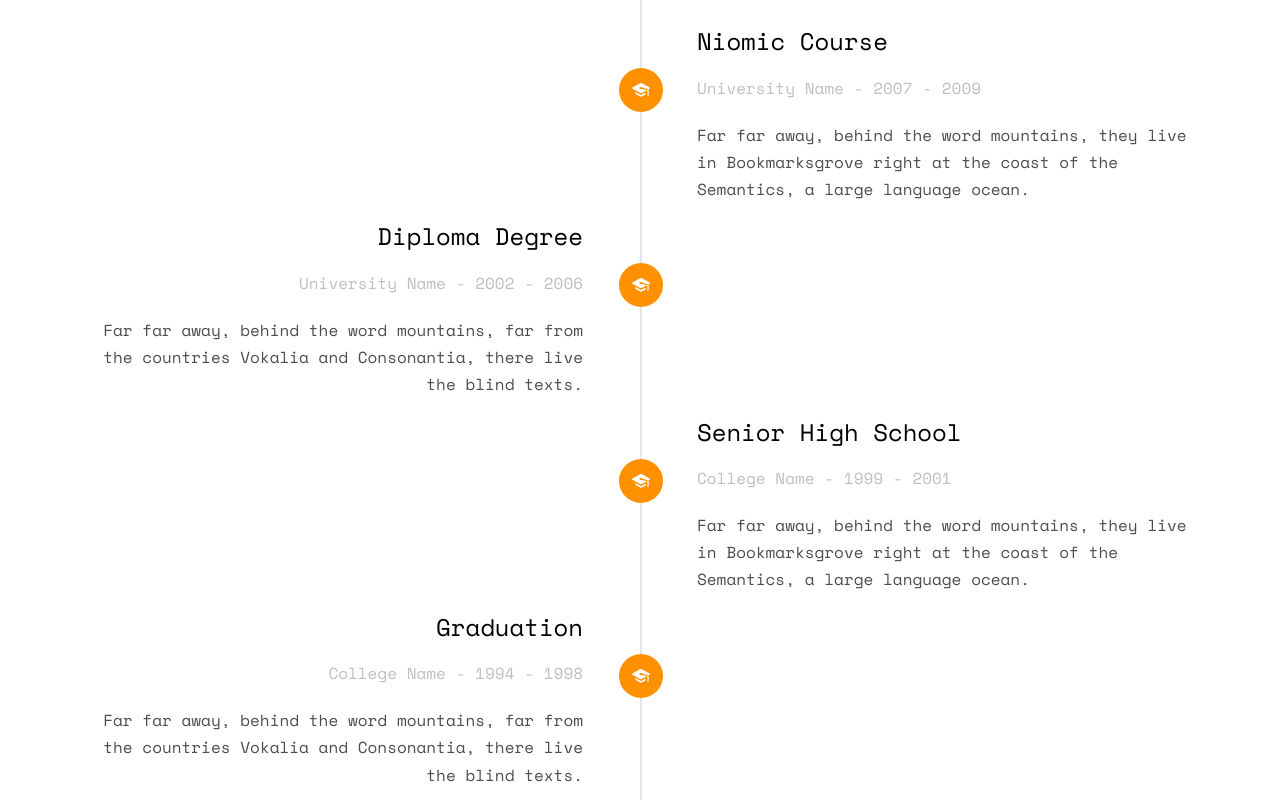
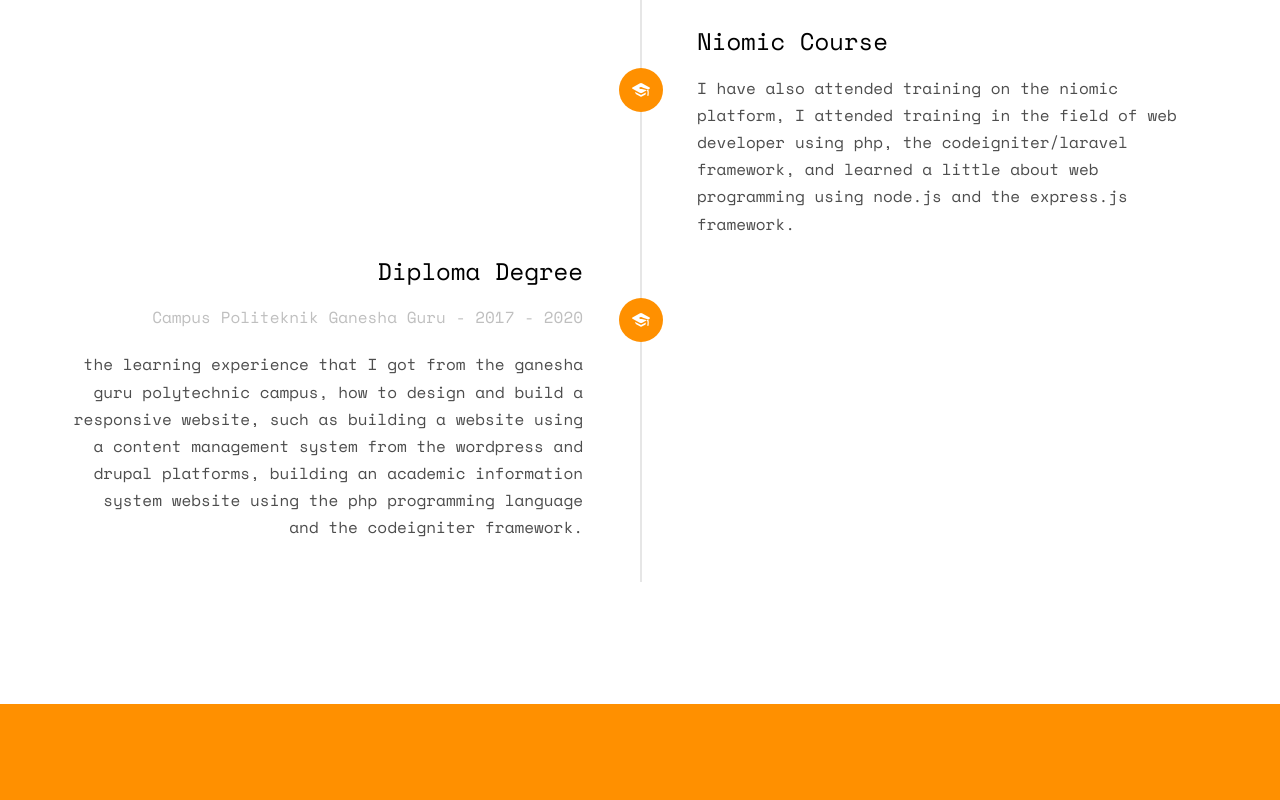
Before and after one commit to kaacyber/myprofil1, a plain HTML site: page index.html in a window 1280 px wide. Shown: the part 2660-3460 px from the top of the page. Drawn offline with nearby package versions, Linux system fonts and the light colour scheme; some packages are replaced by stand-ins of ours; files whose address does not match are found by name.

Commit message:
Update index.html

```diff
--- a/index.html
+++ b/index.html
@@ -164,10 +164,10 @@
 							<div class="timeline-panel">
 								<div class="timeline-heading">
 									<h3 class="timeline-title">Niomic Course</h3>
-									<span class="company">University Name - 2007 - 2009</span>
+									<span class="company"></span>
 								</div>
 								<div class="timeline-body">
-									<p>Far far away, behind the word mountains, they live in Bookmarksgrove right at the coast of the Semantics, a large language ocean.</p>
+									<p>I have also attended training on the niomic platform, I attended training in the field of web developer using php, the codeigniter/laravel framework, and learned a little about web programming using node.js and the express.js framework.</p>
 								</div>
 							</div>
 						</li>
@@ -176,37 +176,14 @@
 							<div class="timeline-panel">
 								<div class="timeline-heading">
 									<h3 class="timeline-title">Diploma Degree</h3>
-									<span class="company">University Name - 2002 - 2006</span>
+									<span class="company">Campus Politeknik Ganesha Guru - 2017 - 2020</span>
 								</div>
 								<div class="timeline-body">
-									<p>Far far away, behind the word mountains, far from the countries Vokalia and Consonantia, there live the blind texts.</p>
+									<p>the learning experience that I got from the ganesha guru polytechnic campus, how to design and build a responsive website, such as building a website using a content management system from the wordpress and drupal platforms, building an academic information system website using the php programming language and the codeigniter framework.</p>
 								</div>
 							</div>
 						</li>
-						<li class="timeline-inverted animate-box">
-							<div class="timeline-badge"><i class="icon-graduation-cap"></i></div>
-							<div class="timeline-panel">
-								<div class="timeline-heading">
-									<h3 class="timeline-title">Senior High School</h3>
-									<span class="company">College Name - 1999 - 2001</span>
-								</div>
-								<div class="timeline-body">
-									<p>Far far away, behind the word mountains, they live in Bookmarksgrove right at the coast of the Semantics, a large language ocean.</p>
-								</div>
-							</div>
-						</li>
-						<li class="animate-box timeline-unverted">
-							<div class="timeline-badge"><i class="icon-graduation-cap"></i></div>
-							<div class="timeline-panel">
-								<div class="timeline-heading">
-									<h3 class="timeline-title">Graduation</h3>
-									<span class="company">College Name - 1994 - 1998</span>
-								</div>
-								<div class="timeline-body">
-									<p>Far far away, behind the word mountains, far from the countries Vokalia and Consonantia, there live the blind texts.</p>
-								</div>
-							</div>
-						</li>
+
 			    	</ul>
 				</div>
 			</div>
```
